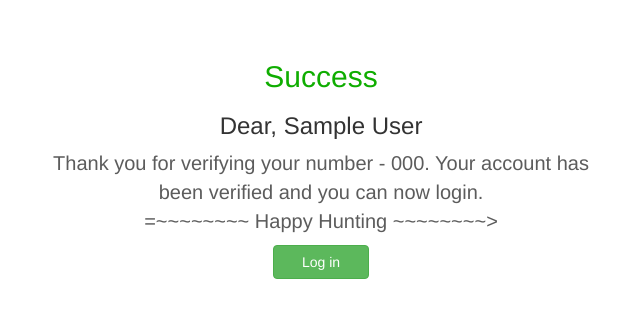
After one commit to AfricasTalkingTalent/January_2019_UiUx_Challenge, a Flask app: template templates/success.html in a window 1280 px wide. The commit adds this page. Shown: the top 318 px of the page, without its empty margins (319-959 px from the left). Run offline with Flask 2, Linux system fonts and the light colour scheme; the template is opened without the code that fills it: values that come from a table or form of the project are taken from there, others are empty; tables that the repository leaves empty hold one stand-in row (values such as "Sample post"); some libraries are stand-ins or nearby versions.

Commit message:
Handling Registration Responses accordingly

```diff
--- a/app.py
+++ b/app.py
@@ -2,7 +2,7 @@ import sys
 import config
 import json
 
-from flask import Flask, render_template, request, make_response, jsonify, redirect
+from flask import Flask, render_template, request, make_response, jsonify, redirect, url_for, flash, session
 
 # import crud;
 import utils;
@@ -11,9 +11,36 @@ app = Flask(__name__)
 app.config.from_object('config')
 app.config.from_pyfile('config.py')
 
-@app.route("/")
+@app.route("/", methods=['GET', 'POST'])
 def index():
-	return render_template('index.html')
+	error = None
+
+	if request.method == 'POST':
+		req = request.form
+		num = utils.numberFormatter(req['number'])
+
+		verification = verifyCode(num, req['code'])
+
+		if verification:
+			verified = verifiedUser(num)
+			print(verified)
+
+			resp = jsonify(success=True, message="Successful Registration")
+			resp.status_code = 200
+
+			# return resp
+			return render_template('success.html', user = verified)
+			# return redirect('/', code=200)
+		else:
+			deleteUserAndVerification(num)
+			resp = jsonify(success=False, message="Registration failed")
+			resp.status_code = 404
+			error = 'Invalid credentials'
+			# flash(error)
+
+	return render_template('index.html', error=error)
+
+
 
 @app.route("/sendOTP", methods=['POST'])
 def sendOTP():
@@ -47,8 +74,6 @@ def verify():
 
 	verification = verifyCode(num, req['code'])
 
-	# return jsonify(verification)
-
 	if verification:
 		verified = verifiedUser(num)
 		print(verified)
@@ -56,13 +81,14 @@ def verify():
 		resp = jsonify(success=True, message="Successful Registration")
 		resp.status_code = 200
 
-		return resp
+		# return resp
+		return render_template('success.html', user = verified)
 		# return redirect('/', code=200)
 	else:
 		resp = jsonify(success=False, message="Registration failed")
 		resp.status_code = 404
 
-		return resp
+		return redirect(url_for('index'), code=404)
 		# return redirect('/', code=404)
 	# return resp
 	# return verification_schema.jsonify(verification)
@@ -147,7 +173,7 @@ def verifiedUser(number):
 
 	db.session.commit()
 
-	return user_schema.jsonify(user)
+	return json.loads(user_schema.dumps(user).data)
 
 def verifyCode(number, code):
 	number = number;
@@ -168,11 +194,23 @@ def verifyCode(number, code):
 
 	if int(code) == data['code']:
 		db.session.delete(verification)
-		db.session.commit
+		db.session.commit()
 		return True
 
 	return False
 
+def deleteUserAndVerification(number):
+	user = User.query.filter_by(number=number).first()
+	verification = Verification.query.filter_by(number=number).first()
+
+	print(user)
+	print(verification)
+
+	db.session.delete(user)
+	db.session.delete(verification)
+	db.session.commit()
+
+	return True
 ### __ END CRUD FUNCTIONS ###
 
 
@@ -218,4 +256,6 @@ if __name__ == '__main__':
 	# else:
 	# 	raise ValueError('Invalid environment name')
 
-	app.run(debug = True)
+    # app.debug = True
+
+	app.run()
--- /dev/null
+++ b/templates/success.html
@@ -0,0 +1,17 @@
+<link href="//maxcdn.bootstrapcdn.com/bootstrap/3.3.0/css/bootstrap.min.css" rel="stylesheet" id="bootstrap-css">
+<script src="//maxcdn.bootstrapcdn.com/bootstrap/3.3.0/js/bootstrap.min.js"></script>
+<script src="//code.jquery.com/jquery-1.11.1.min.js"></script>
+
+<div class="container">
+	<div class="row text-center">
+        <div class="col-sm-6 col-sm-offset-3">
+        <br><br> <h2 style="color:#0fad00">Success</h2>
+        <!-- <img src="http://osmhotels.com//assets/check-true.jpg"> -->
+        <h3>Dear, {{ user.name }}</h3>
+        <p style="font-size:20px;color:#5C5C5C;">Thank you for verifying your number - {{ user.number }}. Your account has been verified and you can now login. <br> =~~~~~~~~ Happy Hunting ~~~~~~~~> </p>
+        <a href="#" class="btn btn-success">     Log in      </a>
+    <br><br>
+        </div>
+
+	</div>
+</div>
```
Also changed, not shown: config.py (added, +14 -0 lines), templates/index.html (+21 -1 lines), db.sqlite3, 1 other file.
